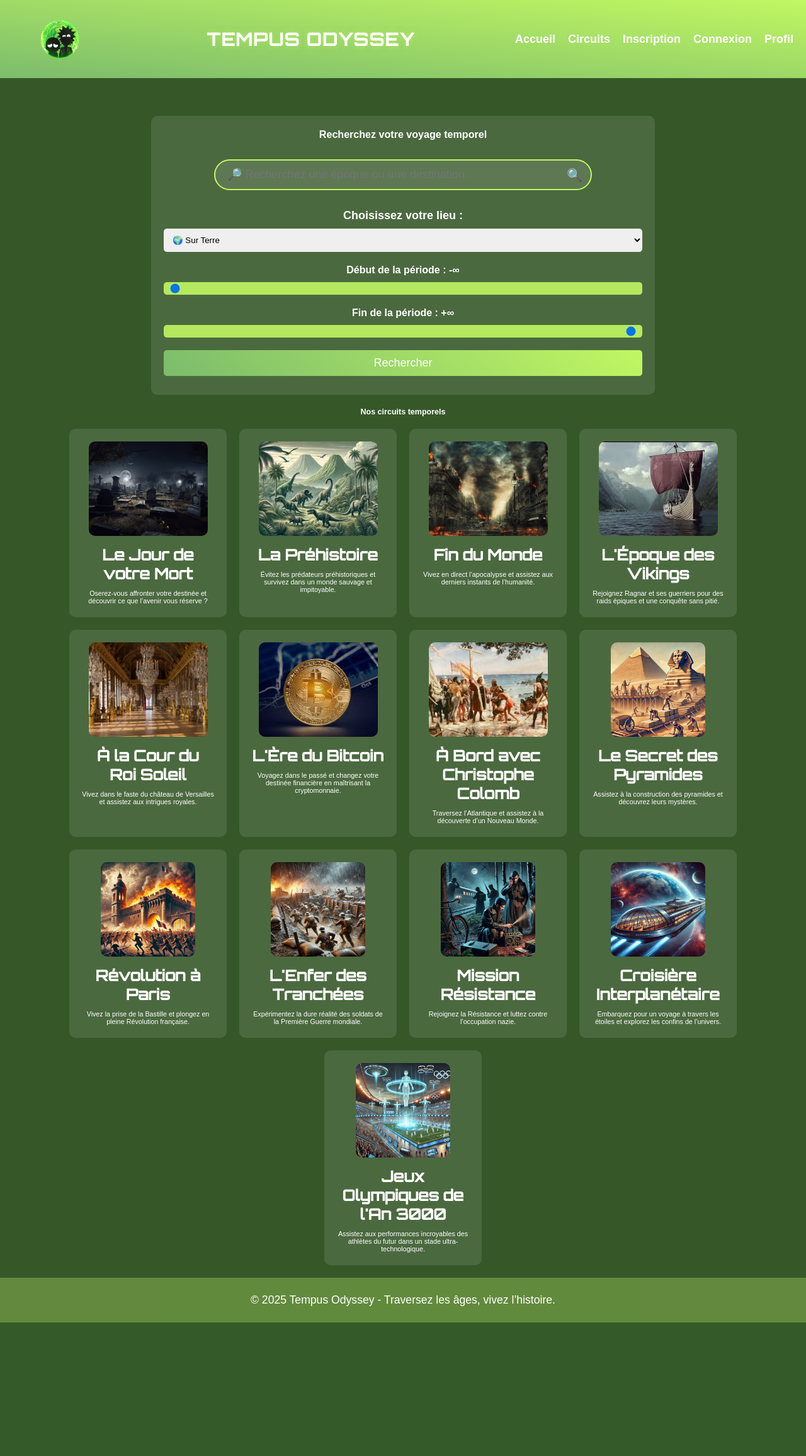
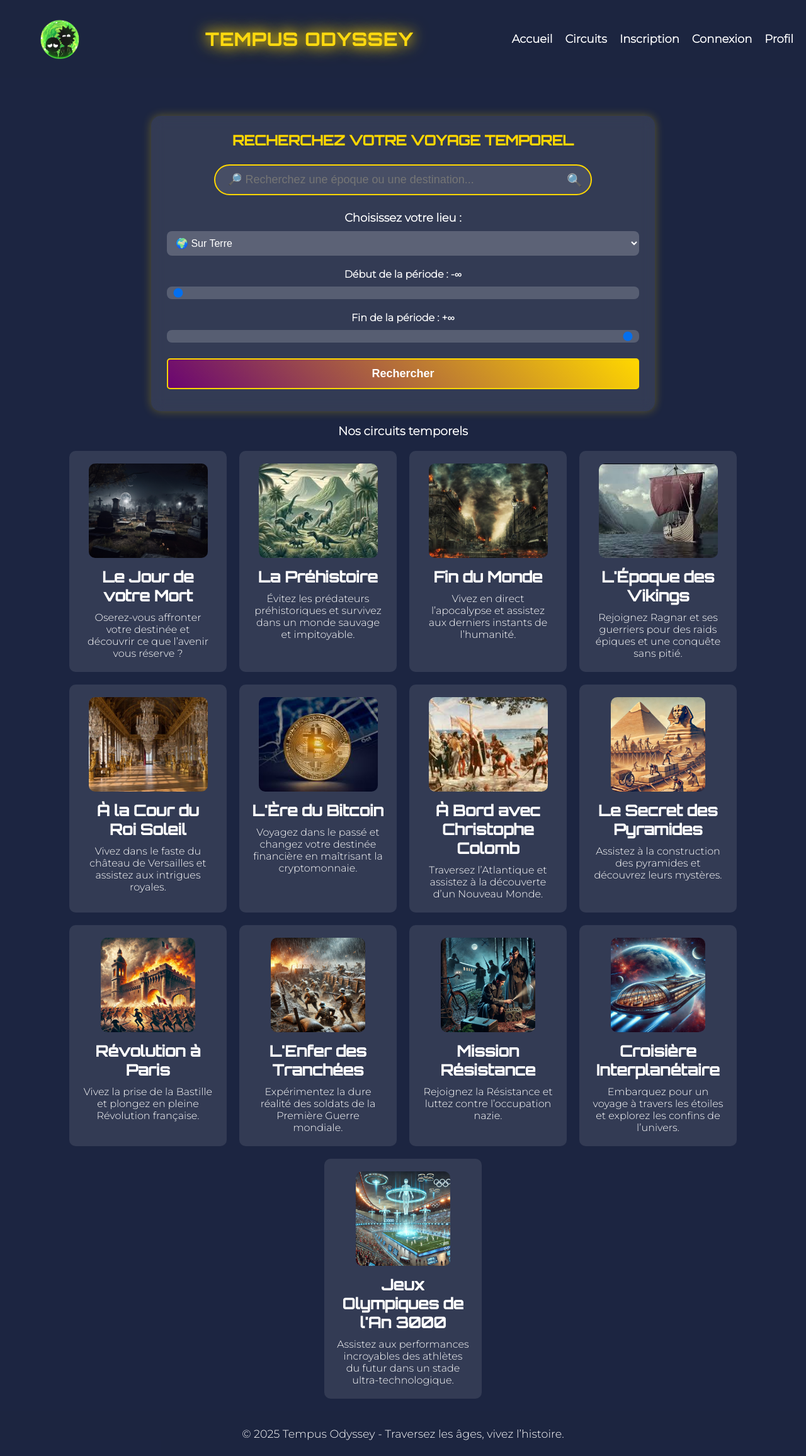
Before and after one commit to Elcroko/Projet-S4, a PHP site: page /circuits.html in a window 1280 px wide. Shown: the whole page at 63% size. Before the commit the page ends 2100 px from the top, so only its background shows below. Run offline with PHP 8.4, Linux system fonts and the light colour scheme.

Commit message:
Update circuits.css

```diff
--- a/projet/css/circuits.css
+++ b/projet/css/circuits.css
@@ -1,9 +1,6 @@
 
 @import url('https://fonts.googleapis.com/css2?family=Orbitron:wght@500&family=Montserrat:wght@300&display=swap');
 
-/* ============================== */
-/* Reset général */
-/* ============================== */
 * {
     margin: 0;
     padding: 0;
@@ -14,13 +11,11 @@ body {
     display: flex;
     flex-direction: column;
     min-height: 100vh;
-    font-family: 'Audiowide', sans-serif;
-    background-color: #365829;
+    font-family: 'Montserrat', sans-serif;
+    background-color: #1C2541;
     color: white;
     text-align: center;
-    font-size: 67%;
 }
-
 
 .main-content {
     flex: 1; /* Permet au contenu de prendre l'espace disponible */
@@ -29,68 +24,62 @@ body {
     align-items: center;
 }
 
+/* HEADER */
 
-/* ============================== */
-/* HEADER */
-/* ============================== */
 header {
     display: flex;
     justify-content: space-between;
     align-items: center;
     padding: 20px;
-    background: linear-gradient(5deg, #7cbc6c, #c1f762);
-    width: 100%;
+    background: rgba(28, 37, 65, 0.9);
     margin-bottom: 40px; /* Ajoute un espace sous le header */
 }
-/* Logo cliquable ON RETIRE OU PAS ?????*/
+
+/* Animation du titre Tempus Odyssey */
+.site-title {
+    font-size: 28px;
+    font-weight: bold;
+    text-transform: uppercase;
+    color: white;
+    text-align: center;
+    position: relative;
+    font-family: 'Orbitron', sans-serif;
+    letter-spacing: 2px;
+    text-shadow: 0 0 10px rgba(255, 215, 0, 0.5);
+    animation: glow-effect 2s infinite alternate;
+}
+
+/* Animation du glow */
+@keyframes glow-effect {
+    0% {
+        text-shadow: 0 0 5px rgba(255, 215, 0, 0.5);
+        color: white;
+    }
+    100% {
+        text-shadow: 0 0 20px rgba(255, 215, 0, 1), 0 0 30px rgba(255, 215, 0, 0.8);
+        color: #FFD700;
+    }
+}
+
+
 .logo {
-    width: 150px; /* Taille du logo */
+    width: 150px;
     height: auto;
-    transition: transform 0.3s ease-in-out;
 }
 
 .logo:hover {
     transform: scale(1.1); /* Effet zoom au survol */
 }
 
-/* Titre animé */
-.site-title {
-    font-size: 28px;
-    font-family: 'Orbitron', sans-serif;
-    text-transform: uppercase;
-    color: white;
-    text-align: center;
-    letter-spacing: 2px;
-    text-shadow: 0 0 10px rgba(193, 247, 98, 0.5);
-
-}
-
-/* Animation Glow */
-@keyframes glow-effect {
-    0% {
-        text-shadow: 0 0 5px rgba(193, 247, 98, 0.5);
-        color: white;
-    }
-    100% {
-        text-shadow: 0 0 20px rgba(193, 247, 98, 1), 0 0 30px rgba(193, 247, 98, 0.8);
-        color: #c1f762;
-    }
-}
-
-
-/* ============================== */
 /* Navigation */
-/* ============================== */
 nav ul {
     list-style: none;
     display: flex;
     gap: 20px;
 }
-
 nav ul li {
     display: inline;
 }
-
 nav ul li a {
     text-decoration: none;
     color: white;
@@ -98,23 +87,31 @@ nav ul li a {
     font-weight: bold;
     transition: color 0.3s;
 }
-
 nav ul li a:hover {
-    color: #c1f762;
+    color: #FFD700;
 }
-
-
-
 
 .filters {
     background: rgba(255, 255, 255, 0.1);
-    padding: 20px;
-    border-radius: 10px;
+    padding: 25px;
+    border-radius: 15px;
     width: 90%;
     max-width: 800px;
     margin: 20px auto;
+    text-align: center;
+    box-shadow: 0 0 15px rgba(255, 215, 0, 0.3);
+    backdrop-filter: blur(10px);
+}
 
+/* Titre du filtre */
+.filters h2 {
+    font-size: 22px;
+    color: #FFD700;
+    margin-bottom: 15px;
+    text-transform: uppercase;
+    font-family: 'Orbitron', sans-serif;
 }
+
 .filters input, .filters select, .filters button {
     width: 100%;
     padding: 10px;
@@ -123,14 +120,21 @@ nav ul li a:hover {
     border-radius: 5px;
 }
 .filters button {
-    background: linear-gradient(45deg, #7cbc6c, #c1f762);
+    background: linear-gradient(45deg, #6A0572, #FFD700);
     color: white;
     cursor: pointer;
     font-size: 18px;
-    transition: background 0.3s ease;
+    font-weight: bold;
+    border: 2px solid #FFD700;
+    padding: 12px 20px;
+    margin-top: 15px;
+    border-radius: 5px;
+    transition: background 0.3s ease, transform 0.2s ease;
 }
+
 .filters button:hover {
-    background: linear-gradient(45deg, #c1f762, #7cbc6c);
+    background: linear-gradient(45deg, #FFD700, #6A0572);
+    transform: scale(1.05);
 }
 .filters label {
     display: block;
@@ -144,7 +148,11 @@ nav ul li a:hover {
     padding: 10px;
     margin: 10px 0;
     border: none;
-    border-radius: 5px;
+    border-radius: 8px;
+    background: rgba(255, 255, 255, 0.2);
+    color: white;
+    font-size: 16px;
+    transition: all 0.3s ease-in-out;
 }
 
 /* Styles des curseurs de temps */
@@ -153,7 +161,7 @@ nav ul li a:hover {
     appearance: none;
     width: 100%;
     height: 5px;
-    background: #c1f762;
+    background: linear-gradient(90deg, #FFD700, #FFAA00);
     border-radius: 5px;
     outline: none;
     opacity: 0.9;
@@ -162,15 +170,10 @@ nav ul li a:hover {
 
 .time-slider:hover {
     opacity: 1;
+    box-shadow: 0 0 10px rgba(255, 215, 0, 0.7);
 }
 
-.filters label {
-    display: block;
-    margin-top: 10px;
-    font-size: 18px;
-    font-weight: bold;
-}
-
+/* Style des labels des curseurs */
 #temps-debut-label, #temps-fin-label {
     font-size: 16px;
     margin-top: 5px;
@@ -198,7 +201,7 @@ nav ul li a:hover {
 }
 .circuit:hover {
     transform: scale(1.1);
-    box-shadow: 0 0 20px  #c1f762;
+    box-shadow: 0 0 20px rgba(255, 215, 0, 0.7);
 }
 .circuit img {
     display: block;
@@ -213,12 +216,12 @@ nav ul li a:hover {
     font-size: 1.5rem;
     font-family: 'Orbitron', sans-serif;
 }
-/* Nouvelle barre de recherche futuriste */
+
 .search-container {
     position: relative;
     width: 100%;
     max-width: 600px;
-    margin: 20px auto;
+    margin: 15px auto;
 }
 
 .search-container input {
@@ -226,44 +229,32 @@ nav ul li a:hover {
     padding: 12px 50px 12px 20px;
     font-size: 18px;
     border-radius: 30px;
-    border: 2px solid #c1f762;
+    border: 2px solid #FFD700;
     background: rgba(255, 255, 255, 0.1);
     color: white;
     transition: all 0.3s ease-in-out;
 }
 
 .search-container input:focus {
-    border-color: #c1f762;
-    box-shadow: 0 0 10px #c1f762;
+    border-color: #FFAA00;
+    box-shadow: 0 0 10px #FFD700;
     outline: none;
 }
 
-/* Icône de recherche intégrée */
 .search-container .search-icon {
     position: absolute;
     right: 15px;
     top: 50%;
     transform: translateY(-50%);
     font-size: 20px;
-    color: #c1f762;
+    color: #FFD700;
     pointer-events: none;
-}
-
-/* ============================== */
-/* FOOTER */
-/* ============================== */
-footer {
-    padding: 25px;
-    background: rgba(199, 250, 108, 0.3);
-    text-align: center;
-    font-size: 1.1rem;
-    margin-top: 40px;
 }
 
 footer {
     width: 100%;
     padding: 25px;
-    background: rgba(199, 250, 108, 0.3);
+    background: rgba(28, 37, 65, 0.9);
     text-align: center;
     font-size: 1.1rem;
     margin-top: auto; /* Pousse le footer en bas */
```
